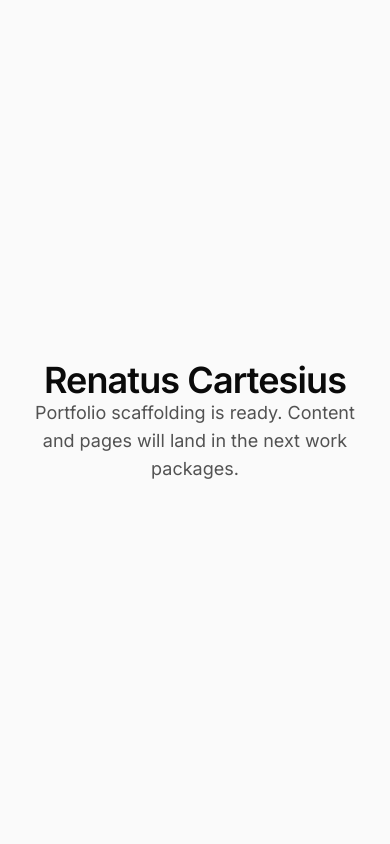
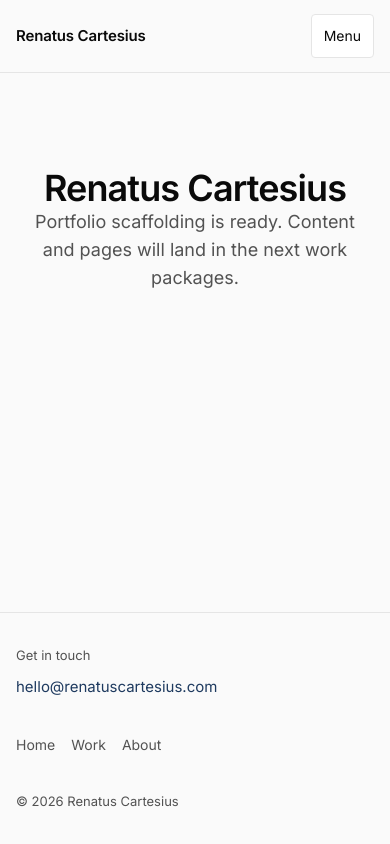
Before and after one commit to Omitofo/devos-portfolio, a Next.js app: page / in a window 390 px wide. Built offline with nearby package versions, Linux system fonts and the light colour scheme.

Commit message:
WP-04 — Shared shell (Header / Footer / layout)

```diff
--- a/src/app/globals.css
+++ b/src/app/globals.css
@@ -279,3 +279,164 @@ small {
     transition-duration: 0.01ms !important;
   }
 }
+
+/* -------------------------------------------------------------------------- */
+/* WP-04 — Shared shell                                                       */
+/* -------------------------------------------------------------------------- */
+.site-header {
+  position: sticky;
+  top: 0;
+  z-index: 20;
+  background: color-mix(in srgb, var(--background) 94%, transparent);
+  border-bottom: 1px solid var(--border);
+  backdrop-filter: blur(10px);
+}
+
+.site-header__inner {
+  min-height: 4.5rem;
+  display: flex;
+  align-items: center;
+  justify-content: space-between;
+  gap: var(--space-6);
+}
+
+.site-header__wordmark {
+  color: var(--foreground);
+  font-size: 0.9375rem;
+  font-weight: 600;
+  letter-spacing: -0.01em;
+  text-decoration: none;
+  white-space: nowrap;
+}
+
+.site-header__nav {
+  display: flex;
+  align-items: center;
+  gap: var(--space-5);
+}
+
+.site-header__link,
+.site-footer__nav a {
+  min-height: 44px;
+  display: inline-flex;
+  align-items: center;
+  color: var(--text-secondary);
+  font-size: 0.875rem;
+  text-decoration: none;
+  text-underline-offset: 0.2em;
+  transition: color var(--duration-fast) var(--ease-default);
+}
+
+.site-header__link:hover,
+.site-footer__nav a:hover {
+  color: var(--foreground);
+  text-decoration: underline;
+}
+
+.site-main {
+  flex: 1 0 auto;
+  width: 100%;
+}
+
+.site-footer {
+  border-top: 1px solid var(--border);
+  margin-top: auto;
+}
+
+.site-footer__inner {
+  min-height: 12rem;
+  padding-block: var(--space-8);
+  display: grid;
+  grid-template-columns: 1fr;
+  gap: var(--space-6);
+  align-items: start;
+}
+
+.site-footer__label {
+  color: var(--text-secondary);
+  font-size: 0.8125rem;
+  margin-bottom: var(--space-2);
+}
+
+.site-footer__email {
+  font-size: 0.9375rem;
+}
+
+.site-footer__nav {
+  display: flex;
+  flex-wrap: wrap;
+  gap: var(--space-4);
+}
+
+.site-footer__copyright {
+  color: var(--text-secondary);
+  font-size: 0.8125rem;
+}
+
+.mobile-nav {
+  display: none;
+}
+
+@media (max-width: 639px) {
+  .site-header__nav {
+    display: none;
+  }
+
+  .mobile-nav {
+    display: block;
+    position: relative;
+  }
+
+  .mobile-nav__trigger {
+    min-width: 44px;
+    min-height: 44px;
+    padding: var(--space-2) var(--space-3);
+    border: 1px solid var(--border);
+    border-radius: var(--radius-sm);
+    background: var(--surface);
+    color: var(--foreground);
+    cursor: pointer;
+    font-size: 0.875rem;
+  }
+
+  .mobile-nav__panel {
+    position: absolute;
+    top: calc(100% + var(--space-2));
+    right: 0;
+    width: min(18rem, calc(100vw - 2 * var(--page-gutter)));
+    padding: var(--space-2);
+    background: var(--surface);
+    border: 1px solid var(--border);
+    border-radius: var(--radius-md);
+  }
+
+  .mobile-nav__panel nav {
+    display: grid;
+  }
+
+  .mobile-nav__link {
+    min-height: 44px;
+    display: flex;
+    align-items: center;
+    padding: 0 var(--space-3);
+    color: var(--foreground);
+    font-size: 0.9375rem;
+    text-decoration: none;
+    border-radius: var(--radius-sm);
+  }
+
+  .mobile-nav__link:hover {
+    background: var(--background);
+  }
+
+  .site-footer__inner {
+    min-height: 0;
+  }
+}
+
+@media (min-width: 768px) {
+  .site-footer__inner {
+    grid-template-columns: 1.5fr 1fr auto;
+    align-items: end;
+  }
+}
--- a/src/app/layout.tsx
+++ b/src/app/layout.tsx
@@ -1,6 +1,8 @@
 import type { Metadata } from "next";
 import { Inter } from "next/font/google";
 import "./globals.css";
+import { SiteFooter } from "@/components/site-footer";
+import { SiteHeader } from "@/components/site-header";
 
 const inter = Inter({
   subsets: ["latin"],
@@ -25,7 +27,9 @@ export default function RootLayout({
   return (
     <html lang="en" className={`${inter.variable} h-full antialiased`}>
       <body className="min-h-full flex flex-col font-sans bg-background text-foreground">
-        {children}
+        <SiteHeader />
+        <main className="site-main">{children}</main>
+        <SiteFooter />
       </body>
     </html>
   );
--- /dev/null
+++ b/src/components/mobile-nav.tsx
@@ -0,0 +1,44 @@
+"use client";
+
+import Link from "next/link";
+import { useState } from "react";
+
+type NavigationItem = {
+  href: string;
+  label: string;
+};
+
+export function MobileNav({ items }: { items: NavigationItem[] }) {
+  const [open, setOpen] = useState(false);
+
+  function closeMenu() {
+    setOpen(false);
+  }
+
+  return (
+    <div className="mobile-nav">
+      <button
+        type="button"
+        className="mobile-nav__trigger"
+        aria-expanded={open}
+        aria-controls="mobile-navigation"
+        aria-label={open ? "Close navigation menu" : "Open navigation menu"}
+        onClick={() => setOpen((current) => !current)}
+      >
+        <span aria-hidden="true">{open ? "Close" : "Menu"}</span>
+      </button>
+
+      {open ? (
+        <div className="mobile-nav__panel" id="mobile-navigation">
+          <nav aria-label="Mobile navigation">
+            {items.map((item) => (
+              <Link className="mobile-nav__link" href={item.href} key={item.href} onClick={closeMenu}>
+                {item.label}
+              </Link>
+            ))}
+          </nav>
+        </div>
+      ) : null}
+    </div>
+  );
+}
--- /dev/null
+++ b/src/components/site-footer.tsx
@@ -0,0 +1,28 @@
+import Link from "next/link";
+
+const email = "hello@renatuscartesius.com";
+
+export function SiteFooter() {
+  return (
+    <footer className="site-footer">
+      <div className="container-shell site-footer__inner">
+        <div>
+          <p className="site-footer__label">Get in touch</p>
+          <a className="site-footer__email link-accent" href={`mailto:${email}`}>
+            {email}
+          </a>
+        </div>
+
+        <nav className="site-footer__nav" aria-label="Footer navigation">
+          <Link href="/">Home</Link>
+          <Link href="/work">Work</Link>
+          <Link href="/about">About</Link>
+        </nav>
+
+        <p className="site-footer__copyright">
+          © {new Date().getFullYear()} Renatus Cartesius
+        </p>
+      </div>
+    </footer>
+  );
+}
--- /dev/null
+++ b/src/components/site-header.tsx
@@ -0,0 +1,31 @@
+import Link from "next/link";
+import { MobileNav } from "./mobile-nav";
+
+const navigation = [
+  { href: "/", label: "Home" },
+  { href: "/work", label: "Work" },
+  { href: "/about", label: "About" },
+  { href: "#contact", label: "Contact" },
+];
+
+export function SiteHeader() {
+  return (
+    <header className="site-header" aria-label="Site header">
+      <div className="container-shell site-header__inner">
+        <Link className="site-header__wordmark" href="/" aria-label="Renatus Cartesius home">
+          Renatus Cartesius
+        </Link>
+
+        <nav className="site-header__nav" aria-label="Primary navigation">
+          {navigation.map((item) => (
+            <Link className="site-header__link" href={item.href} key={item.href}>
+              {item.label}
+            </Link>
+          ))}
+        </nav>
+
+        <MobileNav items={navigation} />
+      </div>
+    </header>
+  );
+}
```
